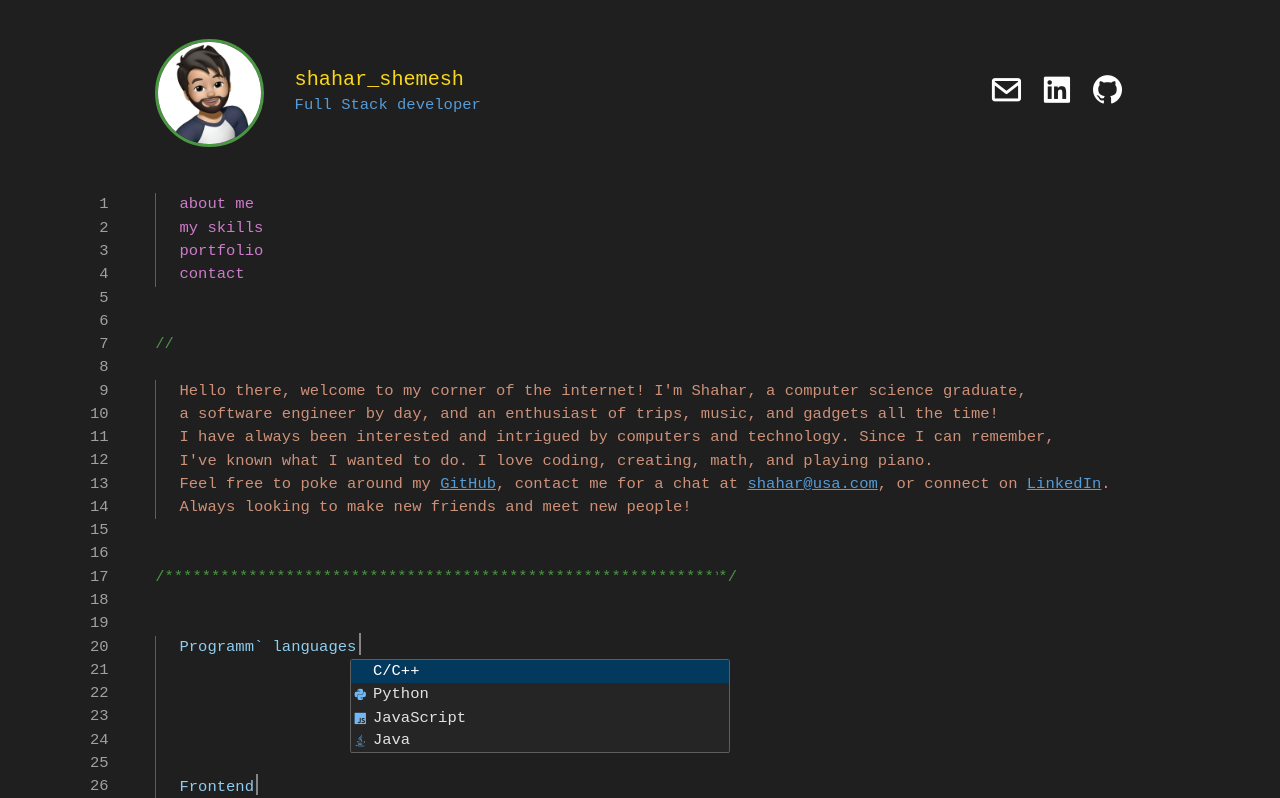
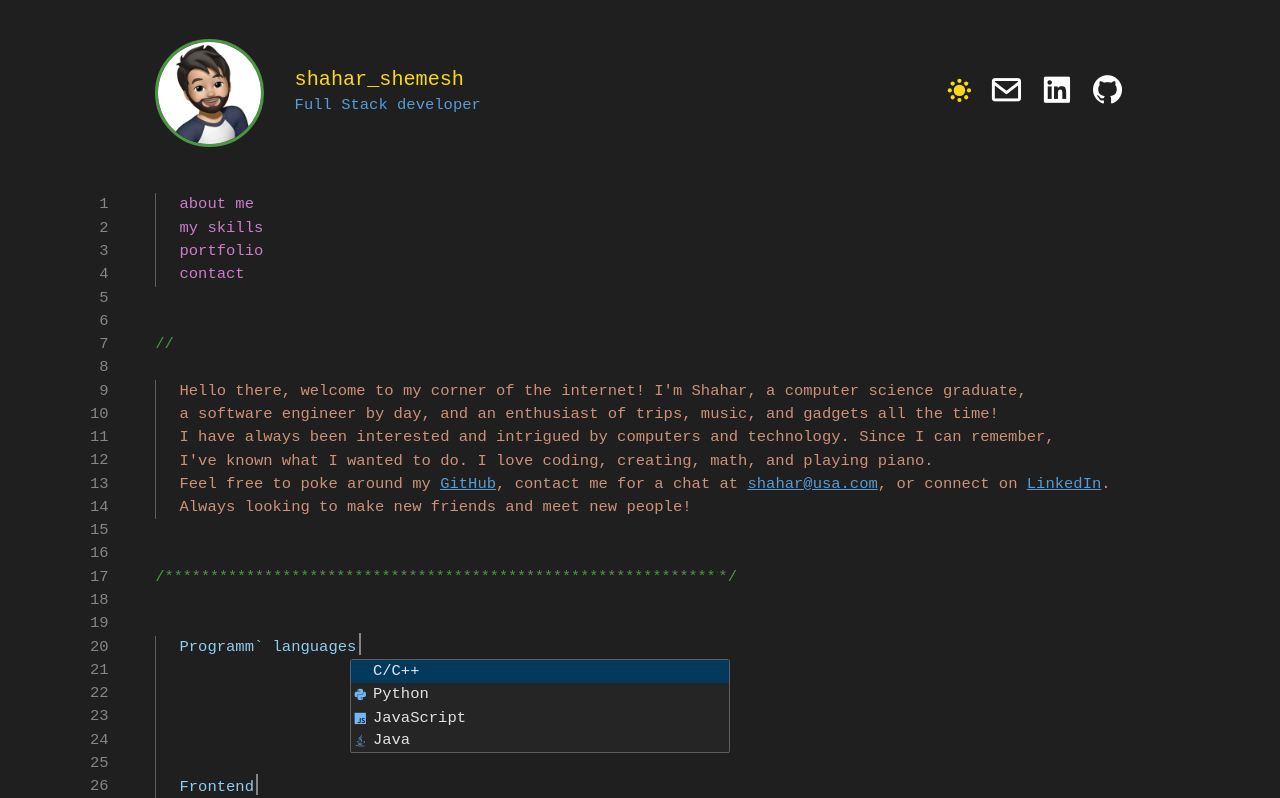
Before and after one commit to shahar-shemesh/editor-style-website, a React (Vite) app: page / in a window 1280 px wide. Shown: the part 8-806 px from the top of the page. Built offline with nearby package versions, Linux system fonts and the light colour scheme.

Commit message:
themeToggle

```diff
--- a/src/App.jsx
+++ b/src/App.jsx
@@ -7,6 +7,7 @@ import Navigation from './components/Navigation/Navigation.jsx';
 import Portfolio from './components/Portfolio/Portfolio.jsx';
 import Skills from './components/Skills/Skills.jsx';
 import LineNumbers from './components/LineNumbers/LineNumbers.jsx';
+
 
 function App() {
 
--- a/src/components/Divider/Divider.module.css
+++ b/src/components/Divider/Divider.module.css
@@ -1,8 +1,11 @@
 .divider {
   display: flex;
-  /* font-size: 16px; */
   color: var(--commentColor);
   width: 60%;
+  align-items: baseline;
+  p {
+    font-size: 0.97rem;
+  }
 }
 
 .divider>p {
@@ -17,4 +20,5 @@
     width: 100%;
   }
 
+
 }
--- a/src/components/Header/Header.jsx
+++ b/src/components/Header/Header.jsx
@@ -2,7 +2,7 @@
 import myEmojy from '/img/about-me.png';
 
 import classes from './Header.module.css';
-
+import ToggleTheme from './Theme/ToggleTheme';
 
 export default function Header() {
 
@@ -23,8 +23,8 @@ export default function Header() {
 
       </div>
 
-
       <div className={classes.contactButtons}>
+        <ToggleTheme />
         <a className={classes.platformLink} target='_blank' href="mailto:shahar@usa.com"><i className={`${classes.icon} bx bx-md bx-envelope`}></i></a>
         <a className={classes.platformLink} target='_blank' href="https://www.linkedin.com/in/shaharshemesh"><i className={`${classes.icon} bx bx-md bxl-linkedin-square`} ></i></a>
         <a className={classes.platformLink} target='_blank' href="https://github.com/shahar-shemesh"><i className={`${classes.icon} bx bx-md bxl-github`} ></i></a>
--- a/src/components/Header/Header.module.css
+++ b/src/components/Header/Header.module.css
@@ -46,7 +46,7 @@ header {
 }
 
 .platformLink {
-    color: #fff;
+    color: var(--platformColor);
 }
 
 
--- /dev/null
+++ b/src/components/Header/Theme/ToggleTheme.jsx
@@ -0,0 +1,37 @@
+import { useState, useEffect } from "react";
+import classes from './ToggleTheme.module.css';
+
+
+
+export default function ToggleTheme() {
+
+    const [theme, setTheme] = useState(false);
+
+    const body = document.querySelector("body");
+
+    useEffect(() => {
+        body.dataset.theme = theme ? "light" : "dark";
+    }, [theme]);
+
+    const changeTheme = () => setTheme((prevTheme) => !prevTheme);
+
+
+    return (
+        <a className={classes.themeToggle} tabIndex="0" onClick={changeTheme} onKeyDown={changeTheme}>
+
+            <div id="darkmode" role="button" tabIndex="0" >
+                <div className={classes.darkmode_icon}>
+                    <span className={classes.ray}></span>
+                    <span className={classes.ray}></span>
+                    <span className={classes.ray}></span>
+                    <span className={classes.ray}></span>
+                    <span className={classes.ray}></span>
+                    <span className={classes.ray}></span>
+                    <span className={classes.ray}></span>
+                    <span className={classes.ray}></span>
+                </div>
+            </div>
+
+        </a>
+    );
+};
--- /dev/null
+++ b/src/components/Header/Theme/ToggleTheme.module.css
@@ -0,0 +1,163 @@
+/* :root {
+    --moonColor: #1f1f1f;
+    --moonBackground: #fff;
+    --page-color-transition: all .5s ease, color .5s ease;
+} */
+
+[data-theme="dark"] {
+    --moonColor: #f9d81b;
+    --moonBackground: #1f1f1f;
+}
+
+.themeToggle {
+    z-index: 3;
+    cursor: pointer;
+    display: flex;
+    width: 1rem;
+    height: 1.5rem;
+    padding: 1rem 0.5rem;
+}
+
+#darkmode {
+    padding: 0.3rem 0.5rem;
+    cursor: pointer;
+    width: 2.5rem;
+    height: 2.5rem;
+    position: absolute;
+    margin: auto;
+    top: 0;
+    right: 0;
+    bottom: 0;
+    left: 0;
+    display: flex;
+    align-items: center;
+    justify-content: center;
+    transform: scale(3);
+}
+
+.darkmode_icon {
+    position: absolute;
+    width: 1.2rem;
+    height: 1.2rem;
+    border-radius: 0.6rem;
+    background: var(--moonColor);
+    transform-origin: center center;
+    transition: transform 0.75s ease-in-out, var(--page-color-transition);
+}
+
+.darkmode_icon::after {
+    position: absolute;
+    content: '';
+    width: 1rem;
+    height: 1rem;
+    left: 0.5rem;
+    bottom: 0.4rem;
+    border-radius: 0.6rem;
+    background: var(--moonBackground);
+    transform-origin: center center;
+    transition: transform 0.5s ease, left 0.25s ease, bottom 0.25s ease, var(--page-color-transition);
+}
+
+.darkmode_icon .ray {
+    position: absolute;
+    left: 0.385rem;
+    top: 0.385rem;
+    width: 0.45rem;
+    height: 0.45rem;
+    border-radius: 0.9rem;
+    background: var(--moonColor);
+    transform-origin: center;
+    transition: transform 0.5s ease-in-out, var(--page-color-transition);
+}
+
+.ray:nth-child(1) {
+    transform: rotate(45deg) translateX(0);
+}
+
+.ray:nth-child(2) {
+    transform: rotate(90deg) translateX(0);
+}
+
+.ray:nth-child(3) {
+    transform: rotate(135deg) translateX(0);
+}
+
+.ray:nth-child(4) {
+    transform: rotate(180deg) translateX(0);
+}
+
+.ray:nth-child(5) {
+    transform: rotate(225deg) translateX(0);
+}
+
+.ray:nth-child(6) {
+    transform: rotate(270deg) translateX(0);
+}
+
+.ray:nth-child(7) {
+    transform: rotate(315deg) translateX(0);
+}
+
+.ray:nth-child(8) {
+    transform: rotate(360deg) translateX(0);
+}
+
+[data-theme="dark"] {
+    & .darkmode_icon {
+        transform: scale(0.6);
+    }
+
+    & .darkmode_icon::after {
+        left: 1rem;
+        bottom: 0.5rem;
+        transform: scale(0);
+    }
+
+    & .ray:nth-child(1) {
+        transform: rotate(45deg) translateX(-16px);
+    }
+
+    & .ray:nth-child(2) {
+        transform: rotate(90deg) translateX(-16px);
+    }
+
+    & .ray:nth-child(3) {
+        transform: rotate(135deg) translateX(-16px);
+    }
+
+    & .ray:nth-child(4) {
+        transform: rotate(180deg) translateX(-16px);
+    }
+
+    & .ray:nth-child(5) {
+        transform: rotate(225deg) translateX(-16px);
+    }
+
+    & .ray:nth-child(6) {
+        transform: rotate(270deg) translateX(-16px);
+    }
+
+    & .ray:nth-child(7) {
+        transform: rotate(315deg) translateX(-16px);
+    }
+
+    & .ray:nth-child(8) {
+        transform: rotate(360deg) translateX(-16px);
+    }
+}
+
+
+
+@media only screen and (max-width: 600px) {
+    .themeToggle {
+        z-index: 3;
+        cursor: pointer;
+        display: flex;
+        width: 1rem;
+        height: 1rem;
+        margin: 0;
+        padding: 0.3rem 0.5rem 0.8rem 0.4rem;
+    }
+
+
+}
--- a/src/components/Portfolio/Card/Card.jsx
+++ b/src/components/Portfolio/Card/Card.jsx
@@ -4,7 +4,7 @@ import classes from './Card.module.css';
 export default function Card({ item }) {
 
     return (
-        <div className={classes.card}>
+        <div id='card' className={classes.card}>
 
             <div className={classes.image}>
                 <img src={item.src} />
--- a/src/components/Skills/Skills.module.css
+++ b/src/components/Skills/Skills.module.css
@@ -53,12 +53,12 @@
 }
 
 .stack {
-    background-color: #252526;
+    background-color: var(--tabColor);
     position: relative;
     left: 5rem;
     display: flex;
     flex-direction: column;
-    border: solid #5e5e5e;
+    border: solid var(--tabBorderColor);
     border-width: 0.1rem 0.1rem 0 0.1rem;
     border-radius: 3px;
 }
@@ -75,24 +75,24 @@
 
     >i {
         font-size: 0.97rem !important;
-        color: #72b8f7;
+        color: var(--skillIconColor);
         margin-left: 0.1rem;
     }
 
     &:first-child,
     &:first-child:hover {
-        background-color: #04395e;
-        color: #fff;
+        background-color: var(--skillItemBackgroundColor);
+        /* color: #fff; */
     }
 
     &:last-child {
-        border: solid #5e5e5e;
+        border: solid var(--tabBorderColor);
         height: 1.42rem;
         border-width: 0 0 0.1rem 0;
     }
 
     &:hover {
-        background-color: #2a2d2e;
+        background-color: var(--skillItemHoverColor);
     }
 }
 
--- a/src/index.css
+++ b/src/index.css
@@ -15,11 +15,22 @@
   --varColor: #8fcdef;
   --stringColor: #CE9178;
   --lineNumbersColor: #858585;
+  --lineNumbersColorFocus: #fff;
+  --leftLineColor: #5e5e5e;
+  --leftLineColorFocus: #b7b7b7;
   --numberColor: #B5CEA8;
   --logoNameColor: #f9d81b;
-  /* --functionColor: #dcdcaa; */
   --functionColor: #d8dcab;
   --navLinksColor: #cd7cc9;
+  --borderLineColor: #303030;
+  --caretColor: #fff;
+  --tabColor: #252526;
+  --tabBorderColor: #5e5e5e;
+  --skillItemBackgroundColor: #04395e;
+  --skillItemHoverColor: #2a2d2e;
+  --skillIconColor: #72b8f7;
+  --platformColor: #fff;
+
 
   /***** Main Font: *****/
   /* font-family: "Consolas", monospace; */
@@ -28,11 +39,107 @@
   line-height: 1.5rem;
   font-weight: 400;
 
-  color-scheme: light dark;
+  /* color-scheme: light dark; */
+  color-scheme: dark;
   color: rgba(255, 255, 255, 0.87);
 
   font-synthesis: none;
   text-rendering: optimizeLegibility;
+
+
+  --moonColor: #1f1f1f;
+  --moonBackground: #fff;
+  --page-color-transition: all .5s ease, color .5s ease;
+
+}
+
+
+
+
+/* @media (prefers-color-scheme: dark) {
+  :root {
+    --textColor: #D4D4D4;
+    --commentColor: #4a9741;
+    --pageBackgroung: #1f1f1f;
+    --selectionBackground: #264F78;
+    --keywordColor: #569CD6;
+    --varColor: #8fcdef;
+    --stringColor: #CE9178;
+    --lineNumbersColor: #858585;
+    --lineNumbersColorFocus: #fff;
+    --leftLineColor: #5e5e5e;
+    --leftLineColorFocus: #b7b7b7;
+    --numberColor: #B5CEA8;
+    --logoNameColor: #f9d81b;
+    --functionColor: #d8dcab;
+    --navLinksColor: #cd7cc9;
+    --borderLineColor: #303030;
+    --caretColor: #fff;
+    --tabColor: #252526;
+    --tabBorderColor: #5e5e5e;
+    --skillItemBackgroundColor: #04395e;
+    --skillItemHoverColor: #2a2d2e;
+    --skillIconColor: #72b8f7;
+    --platformColor: #fff;
+  }
+}
+
+@media (prefers-color-scheme: light) {
+  :root{
+    color: #000;
+  --textColor: #000;
+  --commentColor: #188018;
+  --pageBackgroung: #ffffff;
+  --selectionBackground: #264F78;
+  --keywordColor: #0000FF;
+  --varColor: #001080;
+  --stringColor: #A31515;
+  --lineNumbersColor: #237893;
+  --lineNumbersColorFocus: #0b226f;
+  --leftLineColor: #d3d3d3;
+  --leftLineColorFocus: #939393;
+  --numberColor: #098658;
+  --logoNameColor: #795E26;
+  --functionColor: #795E26;
+  --navLinksColor: #b71ede;
+  --borderLineColor: #eeeeee;
+  --caretColor: #000;
+  --tabColor: #f1f1f2;
+  --tabBorderColor: #d9d9d9;
+  --skillItemBackgroundColor: #dbeafb;
+  --skillItemHoverColor: #dbeafb;
+  --skillIconColor: #084587;
+  --platformColor: #1f1f1f;
+  }
+} */
+
+[data-theme="light"] {
+
+  /***** Main Colors: *****/
+  color: #000;
+  --textColor: #000;
+  --commentColor: #188018;
+  --pageBackgroung: #ffffff;
+  --selectionBackground: #264F78;
+  --keywordColor: #0000FF;
+  --varColor: #001080;
+  --stringColor: #A31515;
+  --lineNumbersColor: #237893;
+  --lineNumbersColorFocus: #0b226f;
+  --leftLineColor: #d3d3d3;
+  --leftLineColorFocus: #939393;
+  --numberColor: #098658;
+  --logoNameColor: #795E26;
+  --functionColor: #795E26;
+  --navLinksColor: #b71ede;
+  --borderLineColor: #eeeeee;
+  --caretColor: #000;
+  --tabColor: #f1f1f2;
+  --tabBorderColor: #d9d9d9;
+  --skillItemBackgroundColor: #dbeafb;
+  --skillItemHoverColor: #dbeafb;
+  --skillIconColor: #084587;
+  --platformColor: #1f1f1f;
 
 }
 
@@ -44,6 +151,9 @@ body {
   -moz-osx-font-smoothing: grayscale;
   cursor: text;
   overflow-x: hidden;
+  transition: transform 0.8s ease-in-out, var(--page-color-transition);
+
+
 }
 
 
@@ -60,41 +170,11 @@ body *::selection {
 /**************************************************************/
 
 
-/* section,
-nav {
-  position: relative;
-  margin: 1.5rem 0 1.5rem 0;
-
-  &::after {
-    content: "";
-    position: absolute;
-    top: 0;
-    bottom: 0;
-    left: 0;
-    border-right: 1px solid #5e5e5e;
-  }
-
-  div,
-  h1,
-  span,
-  section,
-  li,
-  p {
-
-    &::before {
-      display: inline-block;
-      content: "";
-      width: 1em;
-    }
-  }
-} */
-
-
 section,
 nav {
   position: relative;
   margin: 3rem 0 3rem 0;
-  border: solid #5e5e5e;
+  border: solid var(--leftLineColor);
   border-width: 0 0 0 1px;
   padding-left: 1.5rem;
   scroll-snap-align: start;
@@ -108,7 +188,7 @@ header {
 
 section:focus-within,
 nav:focus-within {
-  border: solid #b7b7b7;
+  border: solid var(--leftLineColorFocus);
   border-width: 0 0 0 1px;
 }
 
@@ -146,7 +226,8 @@ nav:focus-within {
       /* width: 0.5vw; */
       margin-left: -5rem;
       margin-right: 5rem;
-      color: #a0a0a0;
+      /* color: #a0a0a0; */
+      color: var(--lineNumbersColor);
       width: 2em;
       text-align: right;
     }
@@ -154,20 +235,36 @@ nav:focus-within {
 }
 
 #lines p:focus-within {
-  border: solid #303030;
+  border: solid var(--borderLineColor);
   border-width: 2px 0 2px 2px;
   margin: -1px;
 
   &::before {
-    color: #fff;
+    color: var(--lineNumbersColorFocus);
 
   }
 }
 
 [contenteditable] {
   outline: 0px solid transparent;
-  caret-color: #fff;
+  caret-color: var(--caretColor);
 }
+
+
+
+#card {
+  opacity: 0.4;
+  transition: all 0.3s;
+}
+
+
+#card.in-view {
+  transition-property: transform, opacity;
+  /* transition-duration: 1s; */
+  transition-timing-function: linear;
+  opacity: 1;
+}
+
 
 
 /************************************ responsive *************************/
```
Also changed, not shown: src/components/Portfolio/Portfolio.jsx (+24 -0 lines), index.html (line endings or trailing spaces).
